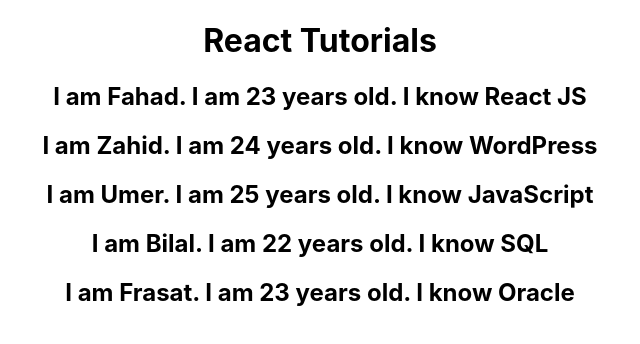
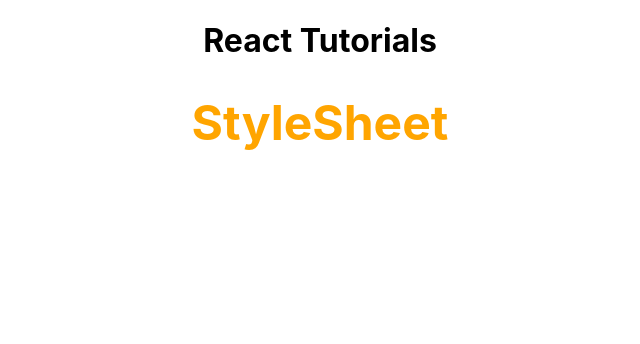
Before and after one commit to fahadshoukat/react-tutorials, a React (Create React App) app in the folder react-tutorials/: page / in a window 1280 px wide. Shown: the top 344 px of the page, without its empty margins (320-960 px from the left). Built offline with nearby package versions, Linux system fonts and the light colour scheme.

Commit message:
style component with regular stylesheet

```diff
--- a/react-tutorials/src/App.js
+++ b/react-tutorials/src/App.js
@@ -11,12 +11,14 @@
 import ParentComponent from "./components/ParentComponent";
 import UserGreeting from "./components/UserGreeting";
 import NameList from "./components/NameList";
+import StyleSheet from "./components/StyleSheet";
 
 function App() {
   return (
     <div className="App">
       <h1>React Tutorials</h1>
-      <NameList />
+      <StyleSheet primary={true} />
+      {/* <NameList /> */}
       {/* <UserGreeting /> */}
       {/* <ParentComponent /> */}
       {/* <EventBind /> */}
--- /dev/null
+++ b/react-tutorials/src/components/StyleSheet.js
@@ -0,0 +1,13 @@
+import React from 'react'
+import './myStyle.css';
+
+function StyleSheet(props) {
+    const className = props.primary ? 'primary' : ''
+  return (
+    <div>
+        <h1 className={`${className} font-xl`}>StyleSheet</h1>
+    </div>
+  )
+}
+
+export default StyleSheet
--- /dev/null
+++ b/react-tutorials/src/components/myStyle.css
@@ -0,0 +1,7 @@
+.primary {
+    color: orange;
+}
+
+.font-xl {
+    font-size: 48px;
+}
```
